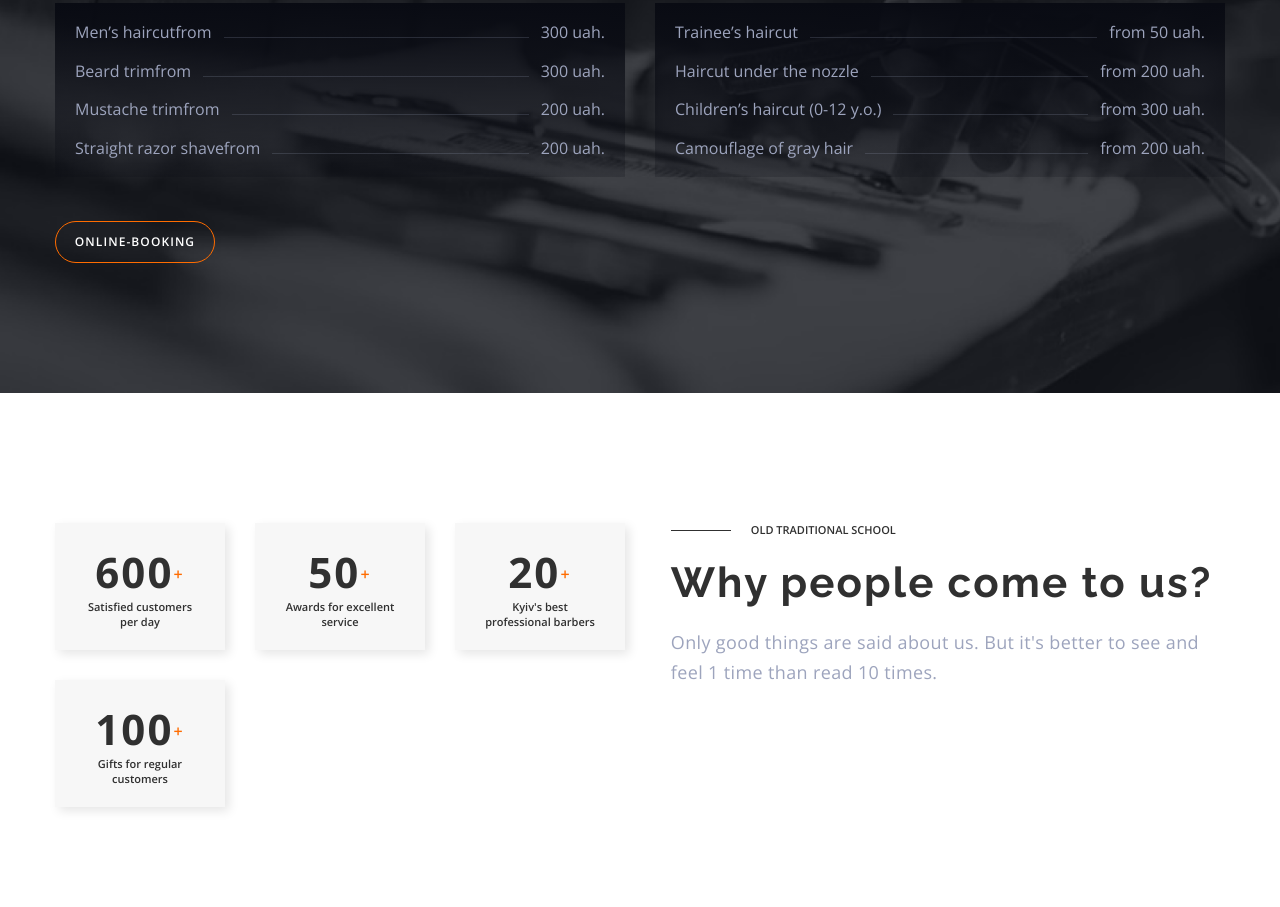
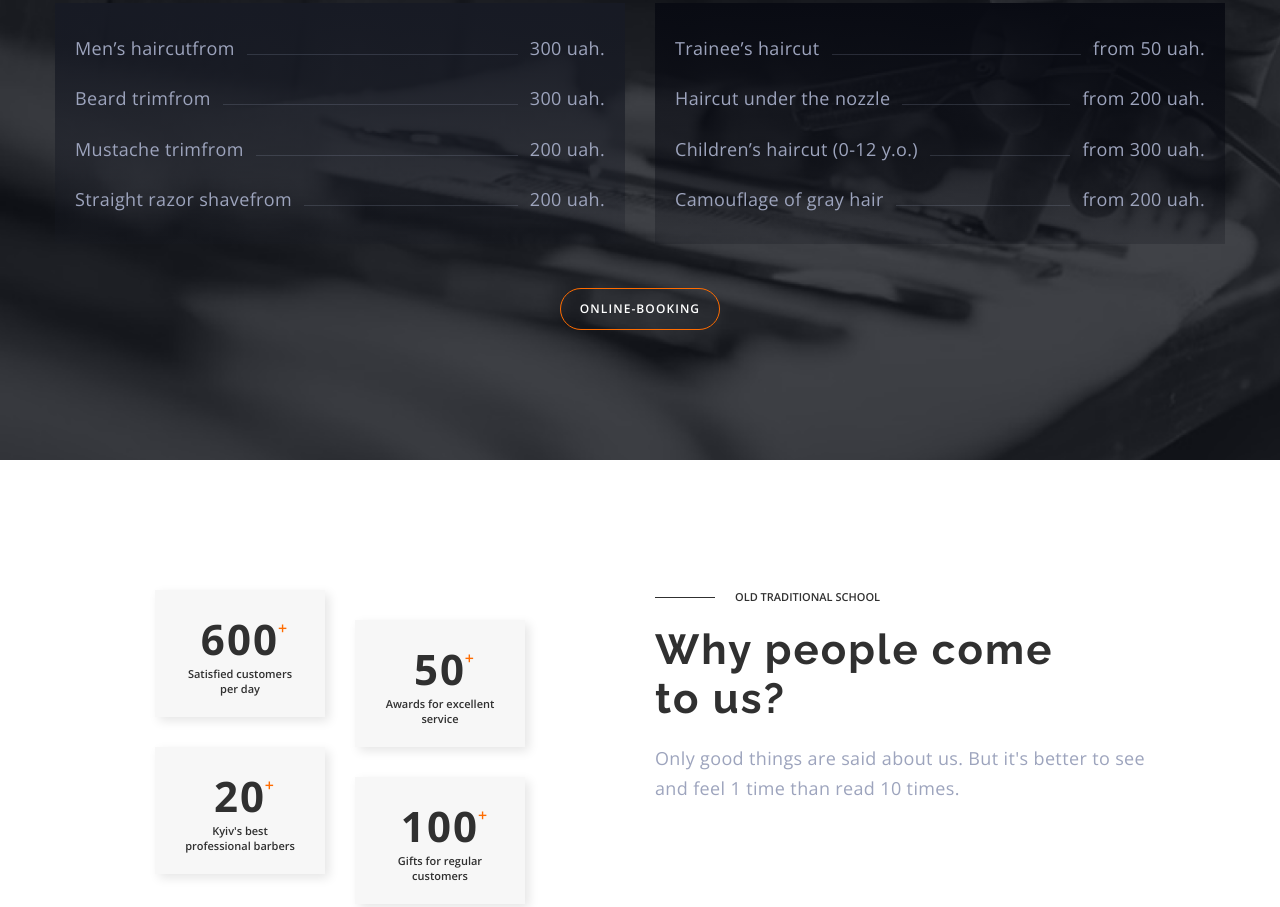
Before and after one commit to luzhnyak/barbershop, a plain HTML site: page index.html in a window 1280 px wide. Shown: the part 1626-2533 px from the top of the page. Drawn offline with nearby package versions, Linux system fonts and the light colour scheme.

Commit message:
Add price

```diff
--- a/css/styles.css
+++ b/css/styles.css
@@ -56,6 +56,7 @@ img {
 /* ===================== COMPONENTS =====================*/
 
 .modal-btn {
+  display: block;
   min-width: 160px;
   padding: 12px 10px 12px 10px;
   font-weight: 600;
@@ -356,6 +357,9 @@ img {
 /* ===================== PRICE =====================*/
 
 .price-section {
+  max-width: 1600px;
+  margin-left: auto;
+  margin-right: auto;
   background-color: #111319;
   background-image: url('../images/price/bg.png');
   background-size: cover;
@@ -375,23 +379,23 @@ img {
 .price-list-item {
   flex-basis: calc((100% - 30px) / 2);
   color: var(--light-color);
-  padding: 20px 20px;
+  padding: 30px 20px;
   background-image: linear-gradient(180deg, #090b13 0%, rgba(9, 11, 19, 0.2) 100%);
 }
 
-.price-list:first-child {
+.price-list-item:first-child {
   background-image: linear-gradient(180deg, #171a24 0%, rgba(23, 26, 36, 0.2) 100%);
-}
-
-.price-card {
-  /* width: 100%; */
-  /* border: 1px solid #000; */
 }
 
 .price-card-item {
   display: flex;
   align-items: baseline;
   gap: 12px;
+  font-weight: 400;
+  font-size: 18px;
+  line-height: 1.67;
+  letter-spacing: 0.02em;
+  color: #9da4bd;
 }
 
 .price-card-item:not(:last-child) {
@@ -410,16 +414,9 @@ img {
   order: -1;
 }
 
-/* .price-card tr td:last-child {
-  text-align: right;
-} */
-
-.blocks {
-  display: flex;
-}
-
-.block2 {
-  order: -1;
+.price-section .modal-btn {
+  margin-left: auto;
+  margin-right: auto;
 }
 
 /* ===================== /PRICE =====================*/
@@ -428,15 +425,31 @@ img {
 
 .benefits-container {
   display: flex;
+  gap: 30px;
+}
+
+.benefits-left-side {
+  width: 570px;
+  /* outline: 1px solid #ff6c00; */
+}
+
+.benefits-right-side {
+  width: 500px;
 }
 
 .benefits-list {
   display: flex;
-  gap: 30px;
   flex-wrap: wrap;
-  /* width: 400px; */
-  /* padding-left: 30px;
-  padding-right: 30px; */
+  align-items: flex-start;
+  margin-left: auto;
+  margin-right: auto;
+  /* gap: 30px; */
+  width: 370px;
+}
+
+.benefits-item:nth-child(2n) {
+  margin-top: 30px;
+  margin-left: 30px;
 }
 
 .benefits-item {
@@ -444,10 +457,16 @@ img {
   box-shadow: 4px 4px 10px rgba(0, 0, 0, 0.1);
   flex-basis: 170px;
   padding: 20px 24px;
+  display: flex;
+  flex-direction: column;
+  justify-content: center;
   /* margin-left: 30px; */
 }
 
 .benefits-item-title {
+  margin-left: auto;
+  margin-right: auto;
+  position: relative;
   font-weight: 700;
   font-size: 42px;
   line-height: 1.36;
@@ -456,14 +475,16 @@ img {
   color: #303030;
 }
 
-.benefits-item-title sup {
+.benefits-item-title::after {
+  position: absolute;
+  content: '+';
+  top: 7px;
+  right: -10px;
   font-weight: 600;
   font-size: 16px;
   line-height: 1.38;
   text-align: center;
   color: #ff6c00;
-  padding-top: -10px;
-  margin-top: -10px;
 }
 
 .benefits-item-text {
@@ -640,18 +661,24 @@ img {
 }
 
 .contacts-item {
+  display: flex;
+  gap: 16px;
+  align-items: center;
   padding-bottom: 20px;
 }
 
-.cintacts-item-link {
+.contacts-item-link {
   font-style: normal;
   font-weight: 400;
   font-size: 18px;
   line-height: 1.67;
   align-items: center;
   letter-spacing: 0.02em;
+  color: var(--light-color);
+}
 
-  color: var(--light-color);
+.contacts-item:first-child .contacts-item-link {
+  font-weight: 700;
 }
 
 .working-time-text {
@@ -659,6 +686,10 @@ img {
   line-height: 1.67;
   letter-spacing: 0.02em;
   color: var(--light-color);
+}
+
+.contacts-icon {
+  fill: currentColor;
 }
 
 /* ===================== /CONTACTS =====================*/
--- a/index.html
+++ b/index.html
@@ -201,29 +201,29 @@
       <!-- Benefits section -->
       <section class="benefits-section section">
         <div class="container benefits-container">
-          <div>
+          <div class="benefits-left-side">
             <ul class="benefits-list list">
               <li class="benefits-item">
-                <p class="benefits-item-title">600<sup>+</sup></p>
+                <p class="benefits-item-title">600</p>
                 <p class="benefits-item-text">Satisfied customers per day</p>
               </li>
               <li class="benefits-item">
-                <p class="benefits-item-title">50<sup>+</sup></p>
+                <p class="benefits-item-title">50</p>
                 <p class="benefits-item-text">Awards for excellent service</p>
               </li>
               <li class="benefits-item">
-                <p class="benefits-item-title">20<sup>+</sup></p>
+                <p class="benefits-item-title">20</p>
                 <p class="benefits-item-text">Kyiv's best professional barbers</p>
               </li>
               <li class="benefits-item">
-                <p class="benefits-item-title">100<sup>+</sup></p>
+                <p class="benefits-item-title">100</p>
                 <p class="benefits-item-text">Gifts for regular customers</p>
               </li>
             </ul>
           </div>
-          <div class="benefits-content-wraper">
+          <div class="benefits-right-side">
             <p class="suptitle suptitle-theme-dark">Old traditional school</p>
-            <h2 class="section-title section-title-theme-dark">Why people come to us?</h2>
+            <h2 class="section-title section-title-theme-dark">Why people come to&nbsp;us?</h2>
             <p class="section-description">
               Only good things are said about us. But it's better to see and feel 1 time than read
               10 times.
@@ -429,13 +429,25 @@
             <h2 class="section-title section-title-theme-light">Contacts</h2>
             <ul class="contacts-list list">
               <li class="contacts-item">
-                <a class="cintacts-item-link" href=""><b>st. Vasylkivska, 7A Kiev, 08132</b></a>
+                <svg class="contacts-icon" width="24" height="24">
+                  <use href="./images/icon/icons.svg#map-pin"></use>
+                </svg>
+                <a class="contacts-item-link link" href="">
+                  st. Vasylkivska,<br />
+                  7A Kiev, 08132
+                </a>
               </li>
               <li class="contacts-item">
-                <a class="cintacts-item-link" href="tel:+380441111111">+38 044 111 11 11</a>
+                <svg class="contacts-icon" width="24" height="24">
+                  <use href="./images/icon/icons.svg#phone"></use>
+                </svg>
+                <a class="contacts-item-link link" href="tel:+380441111111">+38 044 111 11 11</a>
               </li>
               <li class="contacts-item">
-                <a class="cintacts-item-link" href="mailto:barbershop@email.com"
+                <svg class="contacts-icon" width="24" height="24">
+                  <use href="./images/icon/icons.svg#mail"></use>
+                </svg>
+                <a class="contacts-item-link link" href="mailto:barbershop@email.com"
                   >barbershop@email.com</a
                 >
               </li>
```
